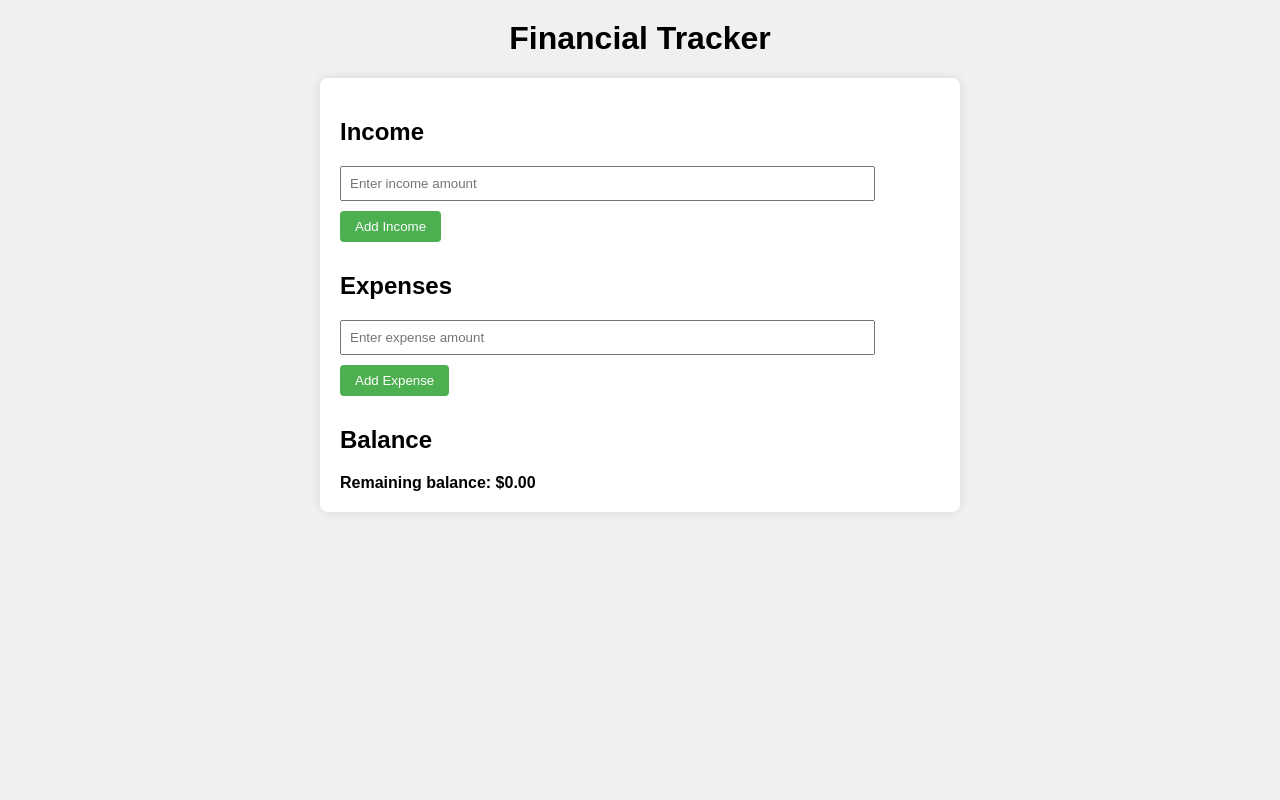
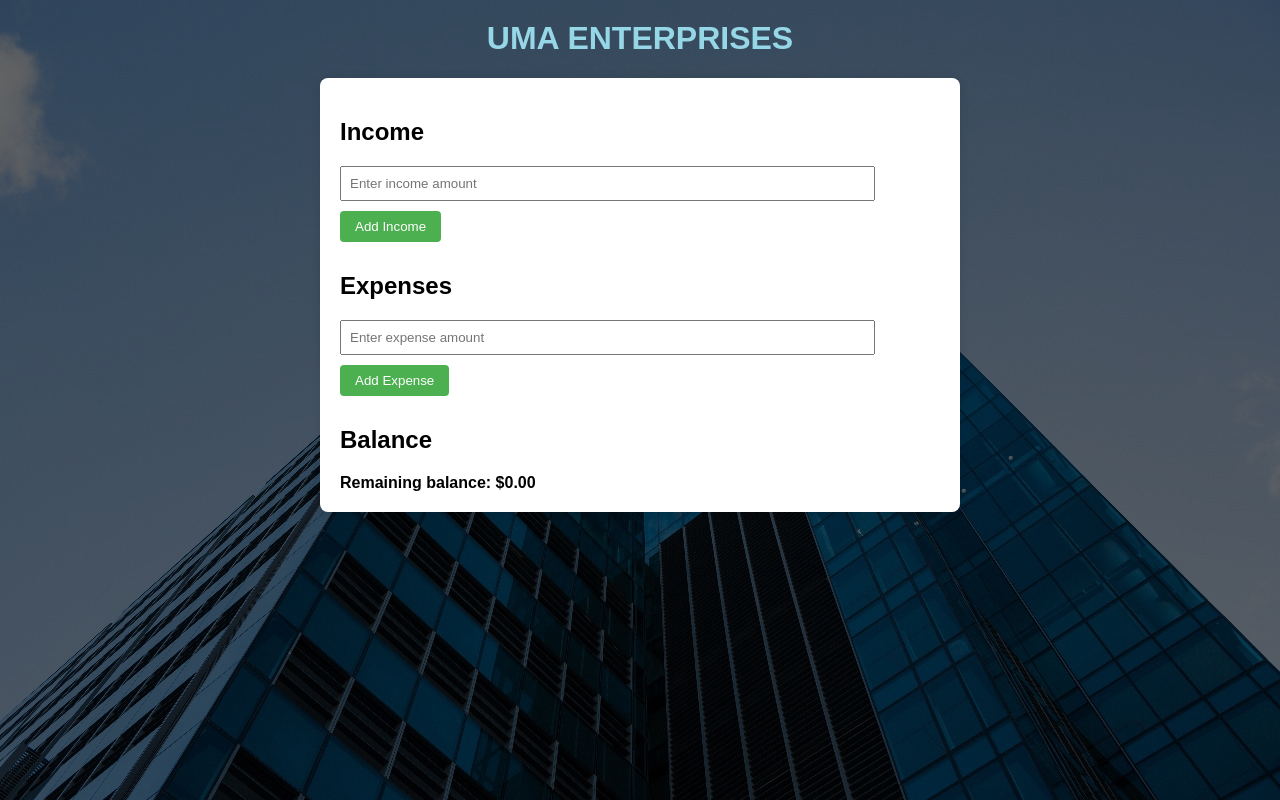
Before and after one commit to Sowdarjya/velocity, a plain HTML site: page index.html in a window 1280 px wide. Drawn offline with Linux system fonts and the light colour scheme.

Commit message:
added background image

```diff
--- a/index.html
+++ b/index.html
@@ -7,7 +7,7 @@
   <link rel="stylesheet" href="style.css">
 </head>
 <body>
-  <h1>Financial Tracker</h1>
+  <h1>Uma enterprises</h1>
 
   <div class="container">
     <h2>Income</h2>
--- a/style.css
+++ b/style.css
@@ -3,11 +3,15 @@ body {
     background-color: #f0f0f0;
     margin: 0;
     padding: 0;
+    background: url(./img/WhatsApp\ Image\ 2024-04-08\ at\ 17.07.12.jpeg) hsl(0, 0%, 20%);
+    background-blend-mode: overlay;
   }
 
   h1 {
     text-align: center;
     margin-top: 20px;
+    text-transform: uppercase;
+    color: #96d7e7;
   }
 
   .container {
```
Also changed, not shown: img/WhatsApp Image 2024-04-08 at 17.07.12.jpeg (added).
